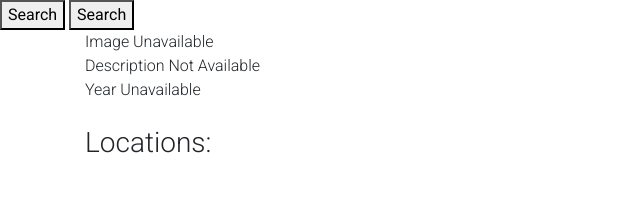
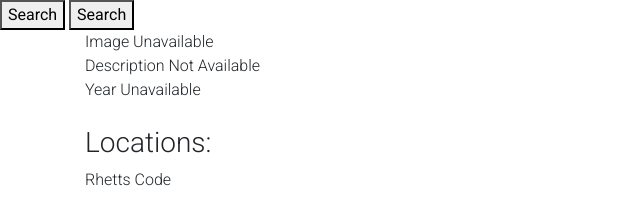
Before and after one commit to themouse14/Game_Engine, a plain HTML site: page index.html in a window 1280 px wide. Shown: the whole page, without its empty margins (0-640 px from the left). Drawn offline with nearby package versions, Linux system fonts and the light colour scheme; no server answers.

Commit message:
rhetts code

```diff
--- a/index.html
+++ b/index.html
@@ -32,6 +32,9 @@
 </div>
 
 <!--Modal-->
+
+Rhetts Code
+
 </div>
 
     <div class="modal" tabindex="-1">
```
